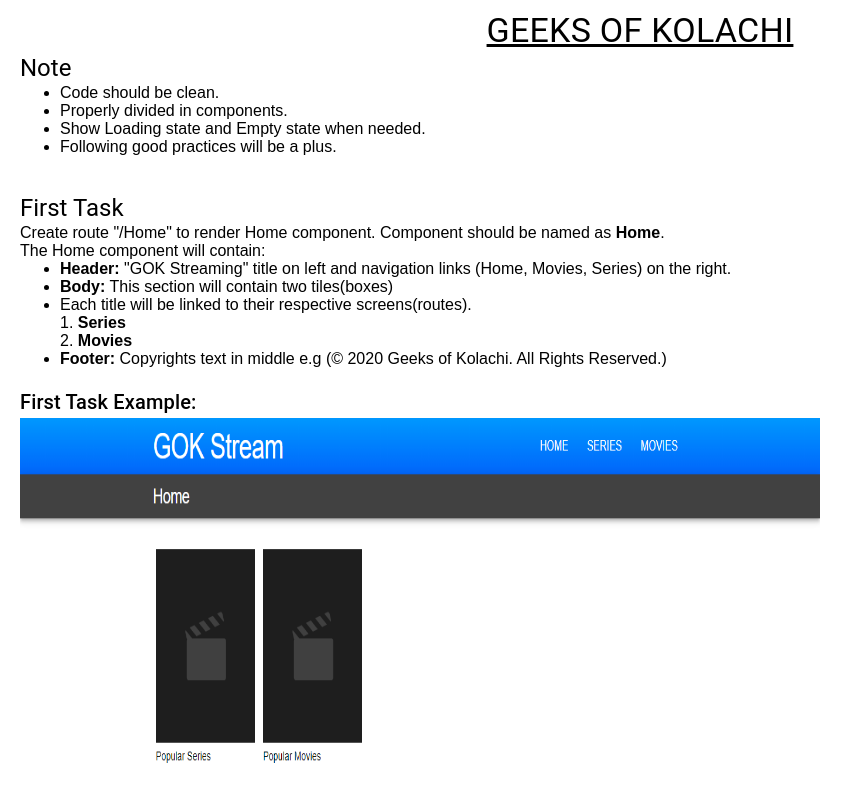
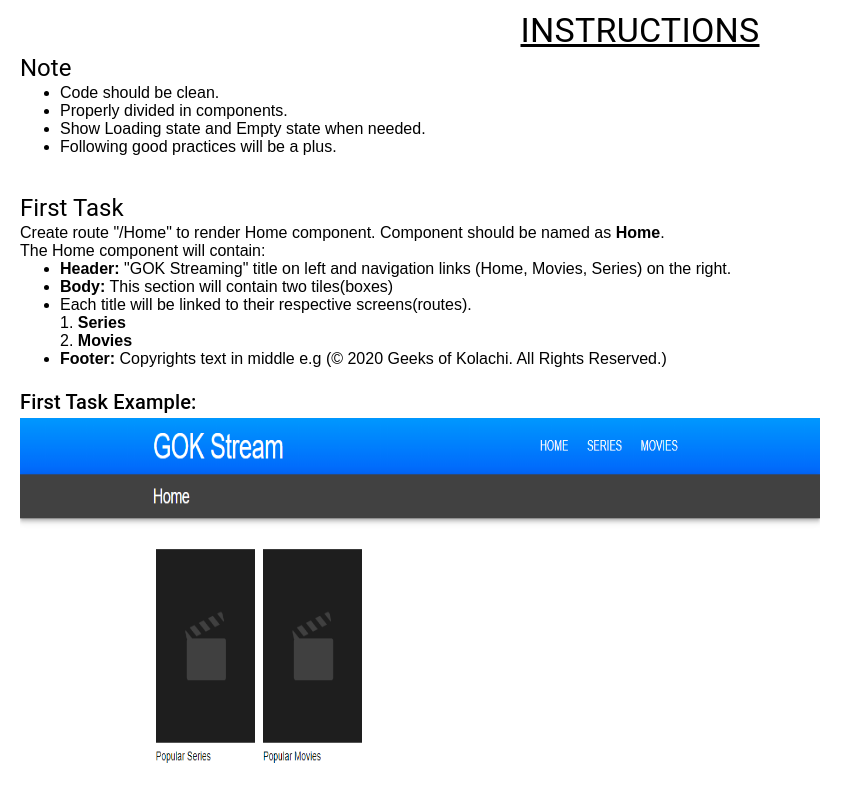
Before and after one commit to mudassirwaseem/Challenge2, a React (Create React App) app: page / in a window 1280 px wide. Shown: the top 800 px of the page, without its empty margins (0-863 px from the left). Built offline with nearby package versions, Linux system fonts and the light colour scheme.

Commit message:
change in headiing fot test netlify

```diff
--- a/src/screens/Instructions/index.jsx
+++ b/src/screens/Instructions/index.jsx
@@ -27,7 +27,7 @@ const Instructions = () => {
   return (
     <div className={classes.root}>
       <Typography className={classes.title} variant={"h4"}>
-        Geeks of Kolachi
+        Instructions
       </Typography>
       <div>
         <Typography variant={"h5"}>Note</Typography>
```
